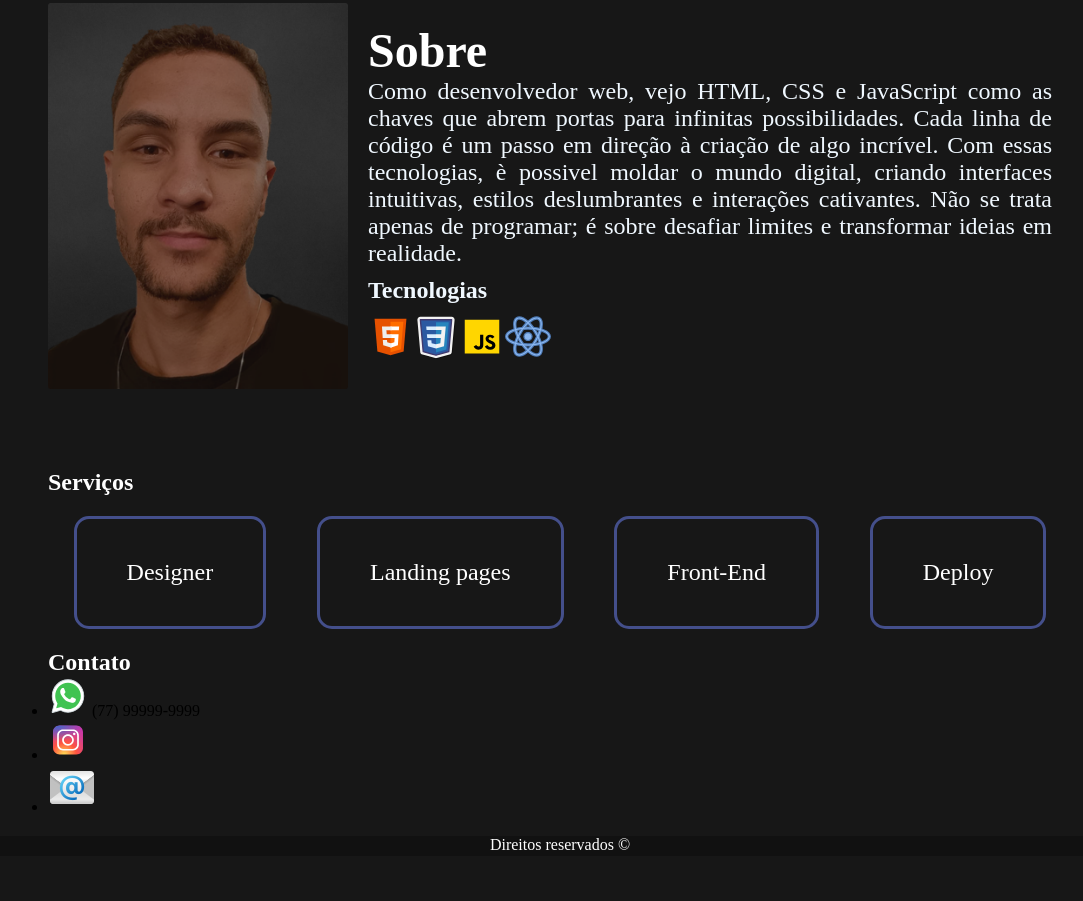
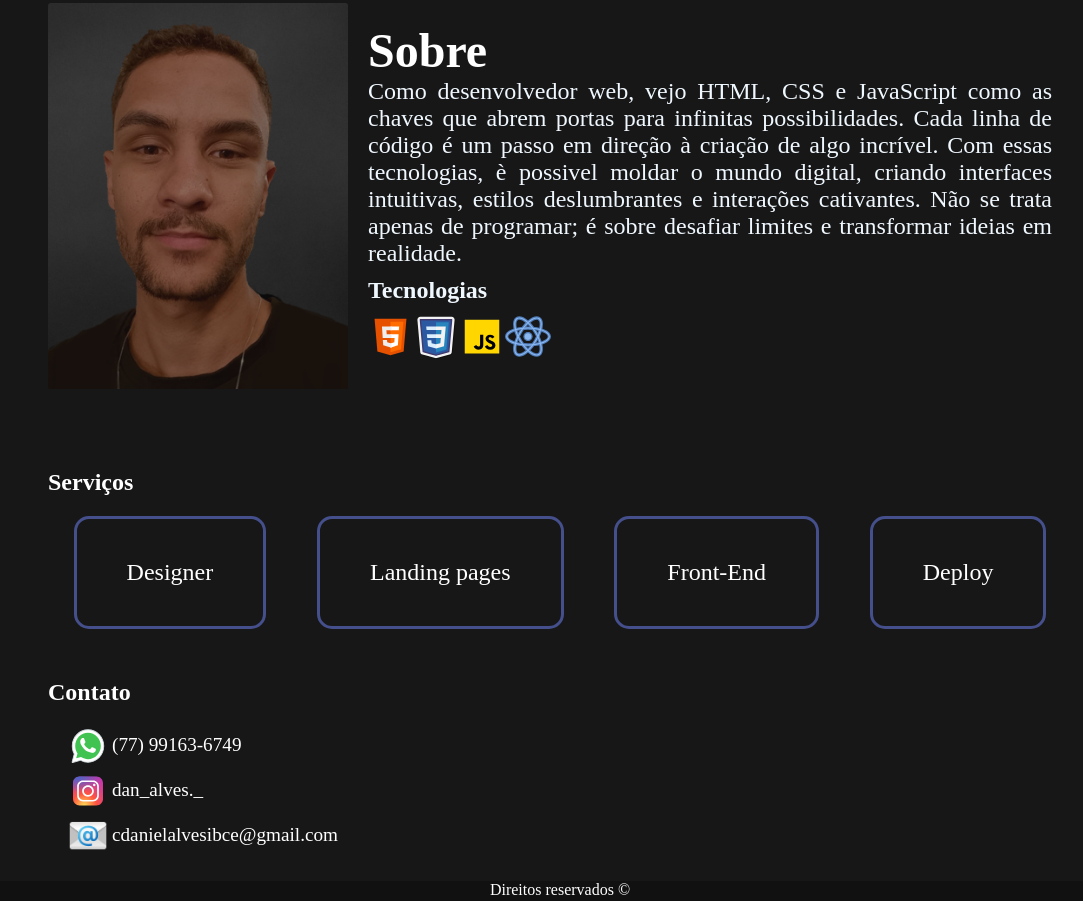
Before and after one commit to cdalves/Portfolio, a plain HTML site: page Index.html in a window 1280 px wide. Shown: the part 417-1318 px from the top of the page, without its empty margins (80-1163 px from the left). Before the commit the page ends 1273 px from the top, so only its background shows below. Drawn offline with Linux system fonts and the light colour scheme.

Commit message:
finish contact

```diff
--- a/Index.html
+++ b/Index.html
@@ -50,13 +50,26 @@
 
         <section id="contact">
             <h1>Contato</h1>
-            <ul id="">
+            <ul>
                 <li>
-                    <img src="assets/icons/WhatsApp.svg" alt="">
-                    <span>(77) 99999-9999</span>
+                    <a href="https://wa.me/qr/G42LJNOT7M5SI1"target="_blank">
+                        <img src="assets/icons/WhatsApp.svg" alt="">
+                        <span class="info">(77) 99163-6749</span>
+                    </a>
                 </li>
-                <li><img src="assets/icons/Instagram.svg" alt=""></li>
-                <li><img src="assets/icons/mail.png" alt=""></li>
+                <li>
+                    <a href="https://www.instagram.com/dan_alves._?igsh=MWwzcmVrbXVjMzR4aQ==" target="_blank">
+                        <img src="assets/icons/Instagram.svg" alt="">
+                        <span class="info">dan_alves._</span>
+                    </a>
+                </li>
+                <li>
+                    <a href="https://mail.google.com/mail/u/0/#inbox?compose=DmwnWrRvwTfpnGlvHgcjcCczLWqWwBWJsfGsgJMGjnMLsrhFQfZqssWblTpnSnfHLKtFDnBTZQgb" target="_blank">
+                        <img id="iconEmail" src="assets/icons/mail.png" alt="">
+                        <span class="info">cdanielalvesibce@gmail.com</span>
+                    </a>
+
+                </li>
             </ul>
         </section>
     </div>
--- a/Style.css
+++ b/Style.css
@@ -9,6 +9,10 @@ body{
 
 h1{
     color: #ffffff;
+}
+
+a{
+    text-decoration: none;
 }
 
 header{
@@ -103,6 +107,28 @@ header{
     font-size: 1.5rem;
 }
 
+#contact{
+    margin-top: 50px;
+}
+
+#contact ul{
+    text-decoration: none;
+    list-style: none;
+    margin-top: 20px;
+    text-indent: 20px;
+}
+
+#iconEmail{
+    width: 40px;
+}
+
+.info{
+    color: #ffffff;
+    font-size: 1.2rem;
+    position: relative;
+    top: -15px;
+}
+
 footer{
     background: #111111;
     height: 20px;
```
